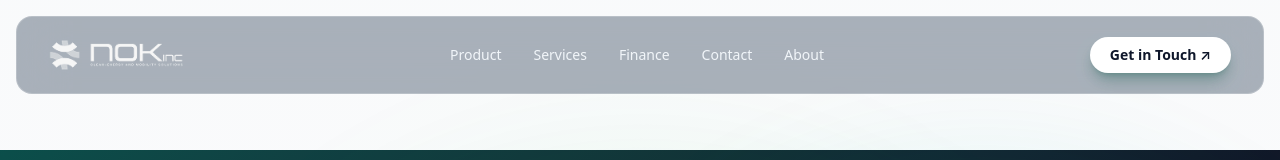
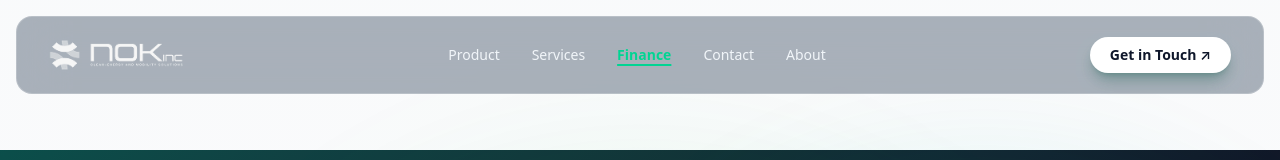
Before and after one commit to Rkechi/NOK-Reimagined, a Next.js app: page /finance in a window 1280 px wide. Shown: the top 160 px of the page. Built offline with nearby package versions, Linux system fonts and the light colour scheme.

Commit message:
nav active update

```diff
--- a/components/Navbar.tsx
+++ b/components/Navbar.tsx
@@ -2,12 +2,15 @@
 
 import { useEffect, useState } from "react";
 import Image from "next/image";
+import Link from "next/link";
+import { usePathname } from "next/navigation";
 import { FaBars, FaTimes } from "react-icons/fa";
 import { motion, AnimatePresence } from "framer-motion";
 
 export function Navbar() {
   const [mobileNavOpen, setMobileNavOpen] = useState(false);
   const [scrolled, setScrolled] = useState(false);
+  const pathname = usePathname();
 
   useEffect(() => {
     const onScroll = () => setScrolled(window.scrollY > 10);
@@ -34,7 +37,7 @@ export function Navbar() {
       >
         <div className="flex items-center justify-between gap-4 px-3 py-3 sm:px-4 sm:py-4">
           {/* Logo */}
-          <a href="/" className="flex items-center gap-3">
+          <Link href="/" className="flex items-center gap-3">
             <Image
               src="/NOK-Inc-Company-LogoFinal-02-1.webp"
               alt="NOK Inc logo"
@@ -43,7 +46,7 @@ export function Navbar() {
               priority
               className="h-8 w-auto"
             />
-          </a>
+          </Link>
 
           {/* Desktop Nav */}
           <nav className="hidden items-center gap-8 text-sm font-medium text-slate-100 md:flex">
@@ -52,28 +55,40 @@ export function Navbar() {
               { label: "Services", href: "/services" },
               { label: "Finance", href: "/finance" },
               { label: "Contact", href: "/contact" },
-            ].map((link) => (
-              <a
+            ].map((link) => {
+              const isActive = pathname === link.href;
+              return (
+                <Link
                   key={link.label}
                   href={link.href}
-                className="transition hover:text-emerald-300"
+                  className={`transition ${isActive
+                    ? "text-emerald-400 font-semibold underline decoration-2 underline-offset-4"
+                    : "hover:text-emerald-300"
+                    }`}
                 >
                   {link.label}
-              </a>
-            ))}
-            <a href="/about" className="transition hover:text-emerald-300">
+                </Link>
+              );
+            })}
+            <Link
+              href="/about"
+              className={`transition ${pathname === "/about"
+                ? "text-emerald-400 font-semibold underline decoration-2 underline-offset-4"
+                : "hover:text-emerald-300"
+                }`}
+            >
               About
-            </a>
+            </Link>
           </nav>
 
           {/* Actions */}
           <div className="flex items-center gap-3">
-            <a
+            <Link
               href="/contact"
               className="hidden rounded-full bg-white px-5 py-2 text-sm font-semibold text-slate-900 shadow-lg shadow-emerald-900/30 transition hover:bg-emerald-100 md:inline-flex"
             >
               Get in Touch ↗
-            </a>
+            </Link>
 
             {/* Mobile toggle */}
             <button
@@ -113,27 +128,33 @@ export function Navbar() {
               {[
                 { label: "Product", href: "/product" },
                 { label: "Services", href: "/services" },
-                { label: "Financing", href: "/financing" },
+                { label: "Finance", href: "/finance" },
                 { label: "Contact", href: "/contact" },
                 { label: "About", href: "/about" },
-              ].map((link) => (
-                <a
+              ].map((link) => {
+                const isActive = pathname === link.href;
+                return (
+                  <Link
                     key={link.label}
                     href={link.href}
-                  className="py-1 font-medium transition hover:text-emerald-300"
+                    className={`py-1 font-medium transition ${isActive
+                        ? "text-emerald-400 font-bold underline decoration-2 underline-offset-4"
+                        : "hover:text-emerald-300"
+                      }`}
                     onClick={() => setMobileNavOpen(false)}
                   >
                     {link.label}
-                </a>
-              ))}
+                  </Link>
+                );
+              })}
 
-              <a
+              <Link
                 href="/contact"
                 className="mt-2 inline-flex items-center justify-center gap-2 rounded-full bg-emerald-600 px-5 py-2 text-sm font-semibold text-white shadow-md shadow-emerald-900/40 transition hover:bg-emerald-500"
                 onClick={() => setMobileNavOpen(false)}
               >
                 Get in Touch →
-              </a>
+              </Link>
             </div>
           </motion.div>
         )}
```
Also changed, not shown: 1 other file (tests, documents, lock files or other folders). Lines whose indentation alone changed are shown as unchanged.
